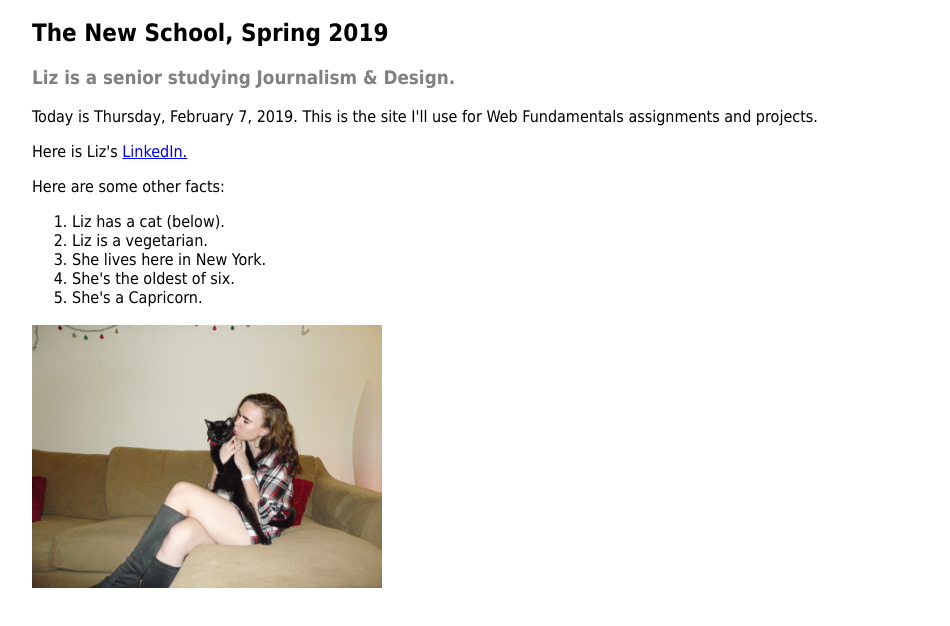
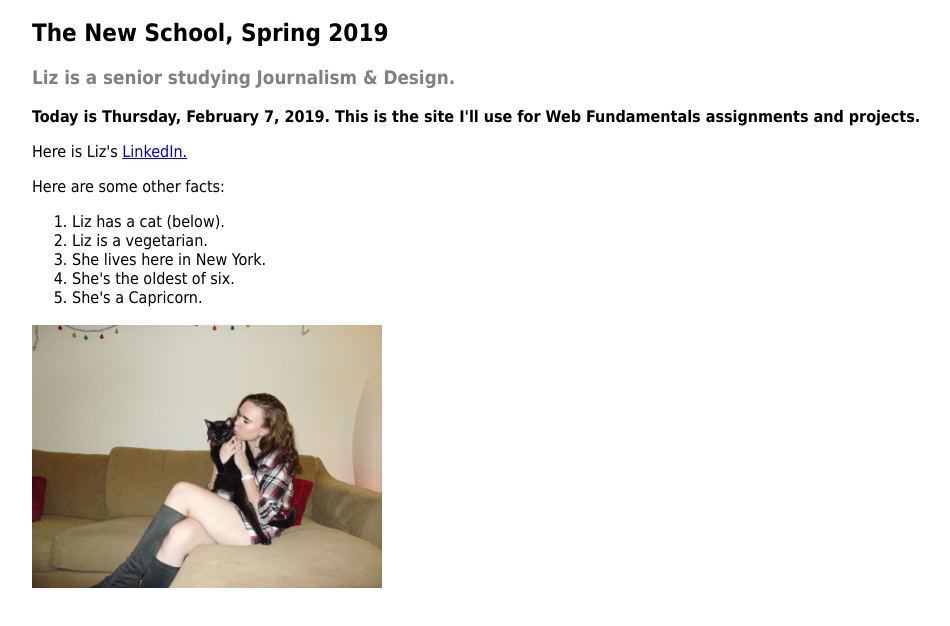
Before and after one commit to lizwhiiite/lizwhiiite, a plain HTML site: page aa-index.html in a window 1280 px wide. Shown: the part 62-688 px from the top of the page, without its empty margins (276-1226 px from the left). Drawn offline with Linux system fonts and the light colour scheme.

Commit message:
Update aa-index.html

```diff
--- a/aa-index.html
+++ b/aa-index.html
@@ -9,7 +9,7 @@
 		<h1>This is Liz's page for Web Fundamentals.</h1>
 		<h2>The New School, Spring 2019</h2>
 		<h3>Liz is a senior studying Journalism & Design.</h3>
-		<p>Today is Thursday, February 7, 2019. This is the site I'll use for Web Fundamentals assignments and projects.</p>
+		<p><b>Today is Thursday, February 7, 2019. This is the site I'll use for Web Fundamentals assignments and projects.</b></p>
 		<p>Here is Liz's <a href="https://www.linkedin.com/in/elizwhite/" target="_blank">LinkedIn.</a></p>
 		<p> Here are some other facts: </p>
 		<ol>
```
